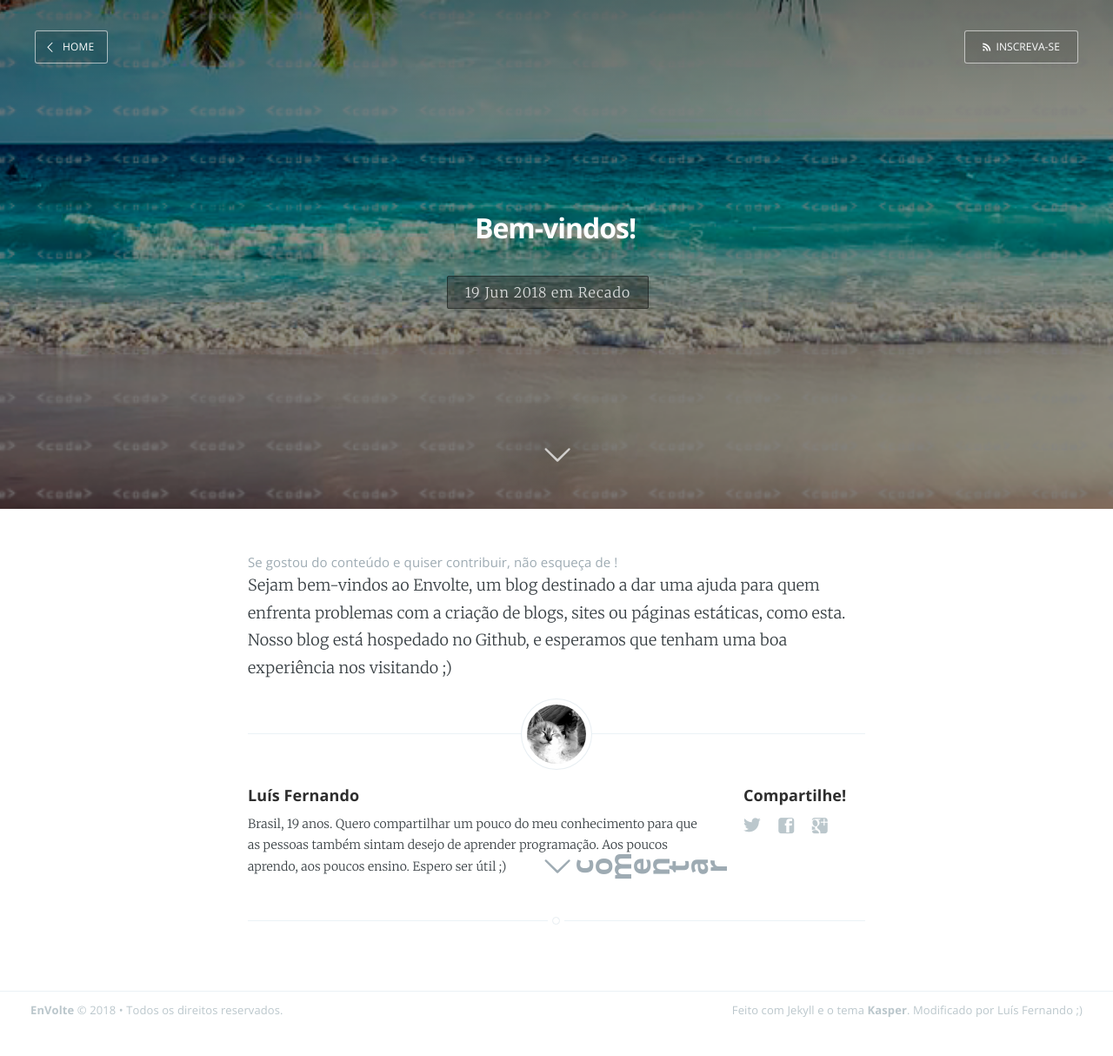
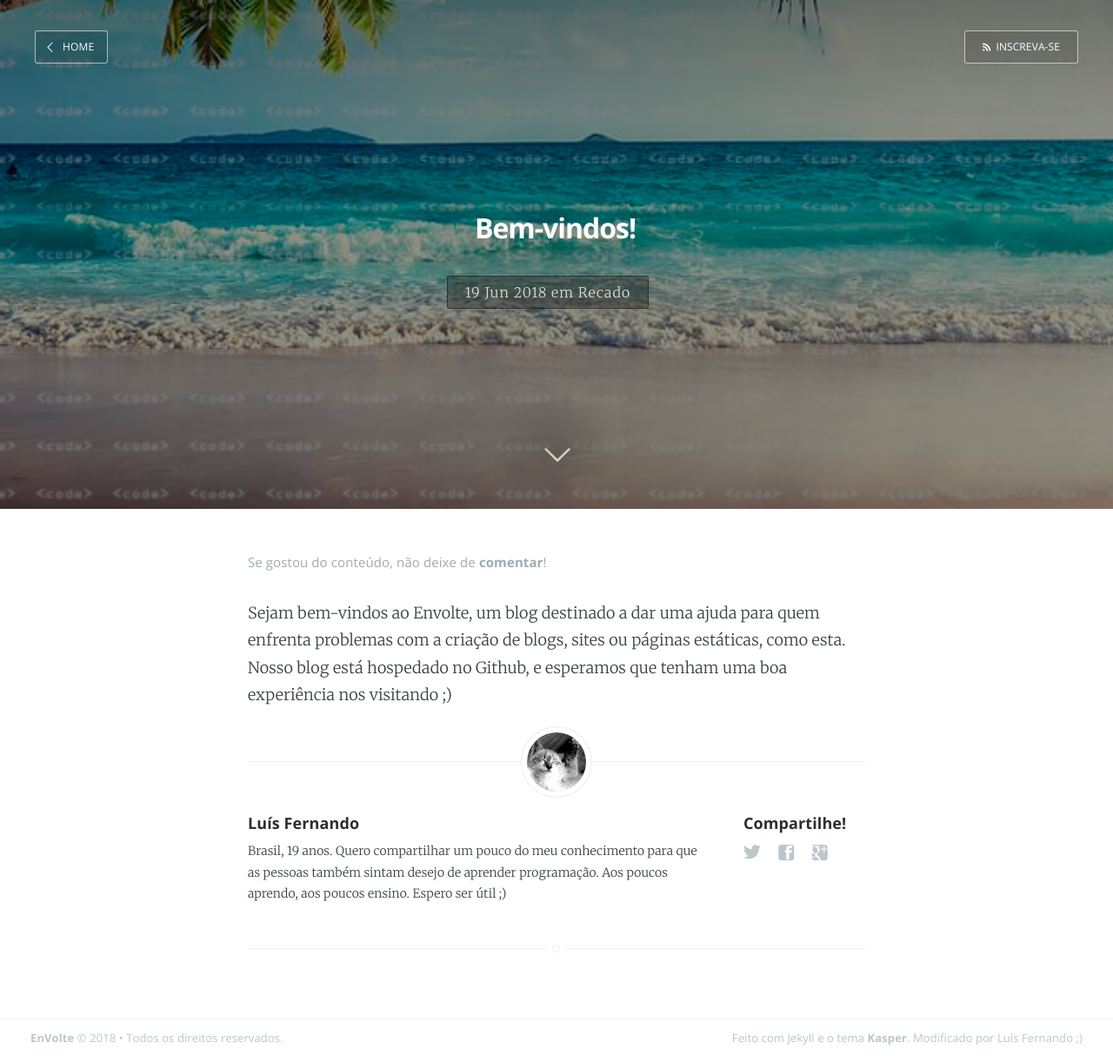
Before and after one commit to EnVolte/envolte.github.io, a Jekyll site: the page built from _posts/2018-06-19-bem-vindos.markdown, in a window 1280 px wide. Shown: the whole page at 87% size. Built offline with Jekyll 4.4.1, drawn with Linux system fonts in a browser that asks for light colours; comment, search, counter and statistics services are not loaded; before the commit the page ends 1183 px from its top, so only the background shows below that.

Commit message:
Update post.html

```diff
--- a/_layouts/post.html
+++ b/_layouts/post.html
@@ -37,11 +36,11 @@
 
     <article class="post">
 
-        <header class="post-header">
+
             <section class="post-meta">
-            <time datetime="">Se gostou do conteúdo e quiser contribuir, não esqueça de <b><a class="scroll-down icon-arrow-left" href="#comentarios">comentar</a></b>!</time>
+            <time datetime="">Se gostou do conteúdo, não deixe de <b><a href="#comentarios">comentar</a></b>!</time>
             </section>
-        </header>
+        <br>
 
 <!--         <header class="post-header">
             <a id="blog-logo" href="{{site.url}}">
@@ -96,9 +95,7 @@
 
             <!-- Disqus comments -->
             <div id="comentarios" class="comentarios">
-            {% if page.disqus %}
                 {% include disqus.html %}
-            {% endif %}
             </div>
 
         </footer>
```
Also changed, not shown: other parts of _layouts/post.html (+0 -1 lines).
